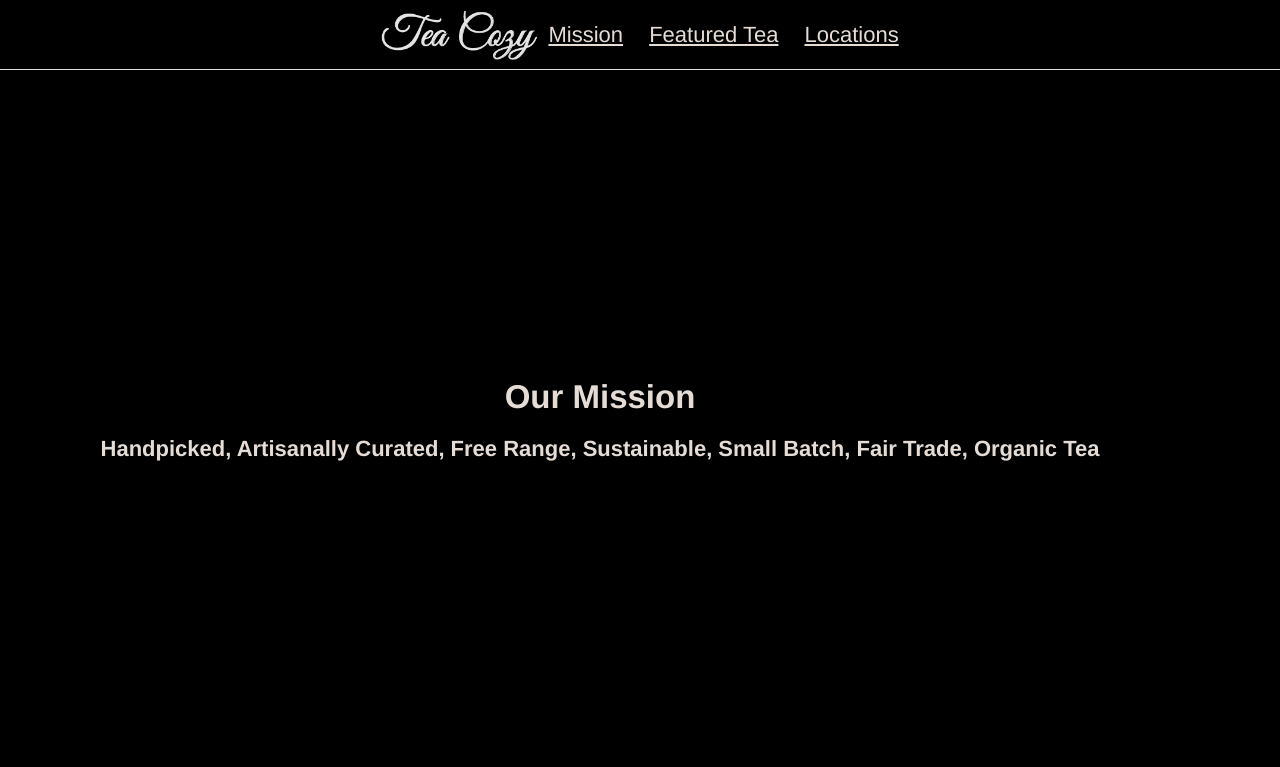
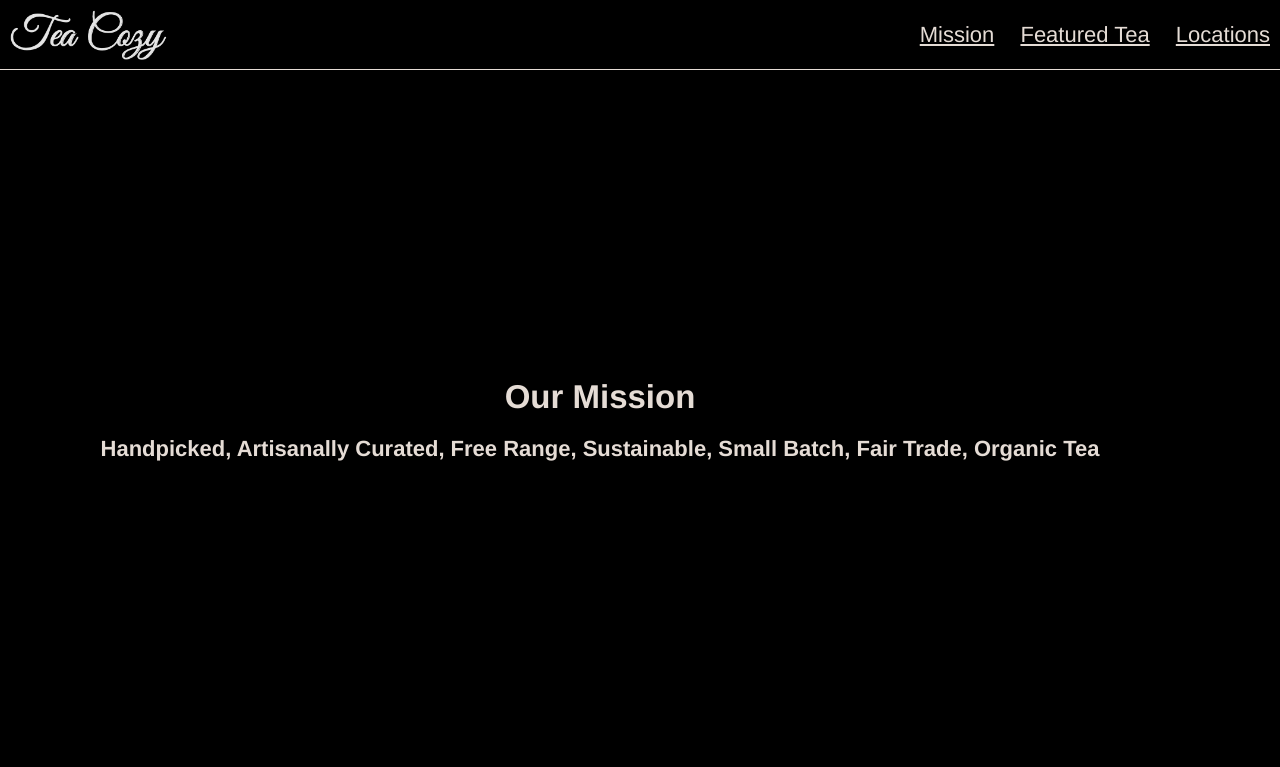
Before and after one commit to MenasheKoren/tea-cozy, a plain HTML site: page index.html in a window 1280 px wide. Shown: the top 767 px of the page. Drawn offline with Linux system fonts and the light colour scheme; files whose address does not match are found by name.

Commit message:
fix/finsih header

```diff
--- a/resources/css/style.css
+++ b/resources/css/style.css
@@ -34,7 +34,6 @@ header {
 }
 
 header img {
-  display: flex;
   height: 50px;
   margin-left: 10px;
 }
@@ -46,7 +45,7 @@ a {
 
 }
 
-nav {
+.nav {
   text-align: right;
   flex-grow: 1;
 }
```
